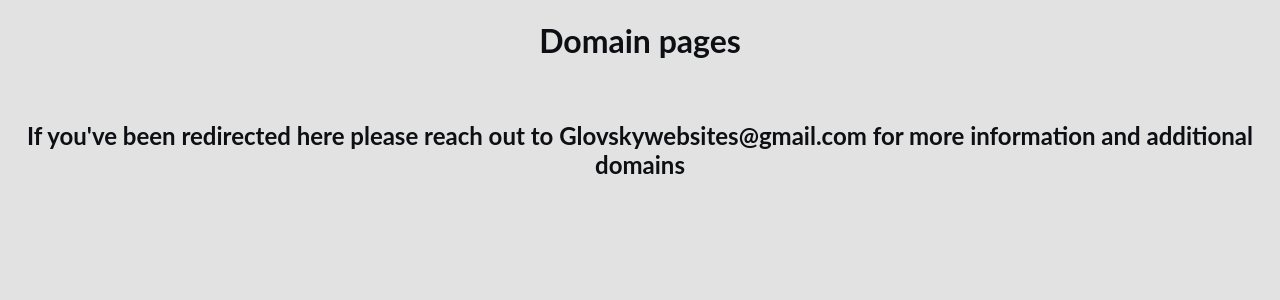
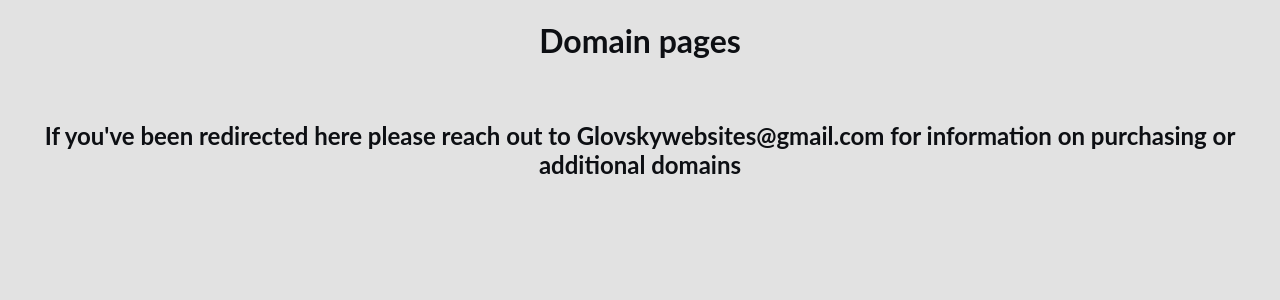
Before and after one commit to glovskywebsites/glovskywebsites.github.io, a Jekyll site: the page index.html, which Jekyll copies as it is, in a window 1280 px wide. Shown: the top 300 px of the page. Built offline with Jekyll 4.4.1, drawn with Linux system fonts in a browser that asks for light colours.

Commit message:
Update index.html

```diff
--- a/index.html
+++ b/index.html
@@ -10,7 +10,7 @@
   <body>
     <h1>Domain pages</h1>
     <br>
-    <h2>If you've been redirected here please reach out to Glovskywebsites@gmail.com for more information and additional domains</h2>
+    <h2>If you've been redirected here please reach out to Glovskywebsites@gmail.com for information on purchasing or additional domains</h2>
 
   </body>
 </html>
```
